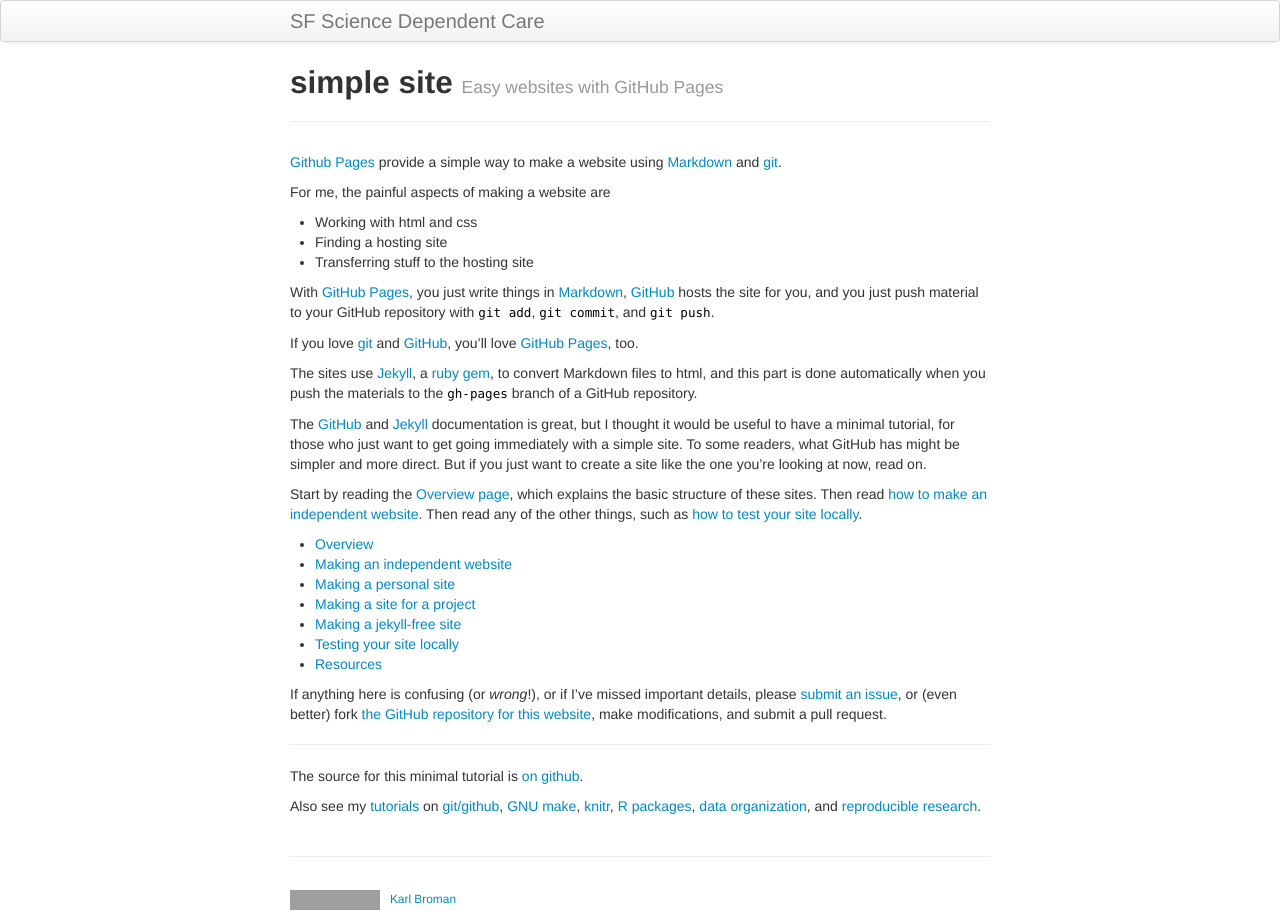
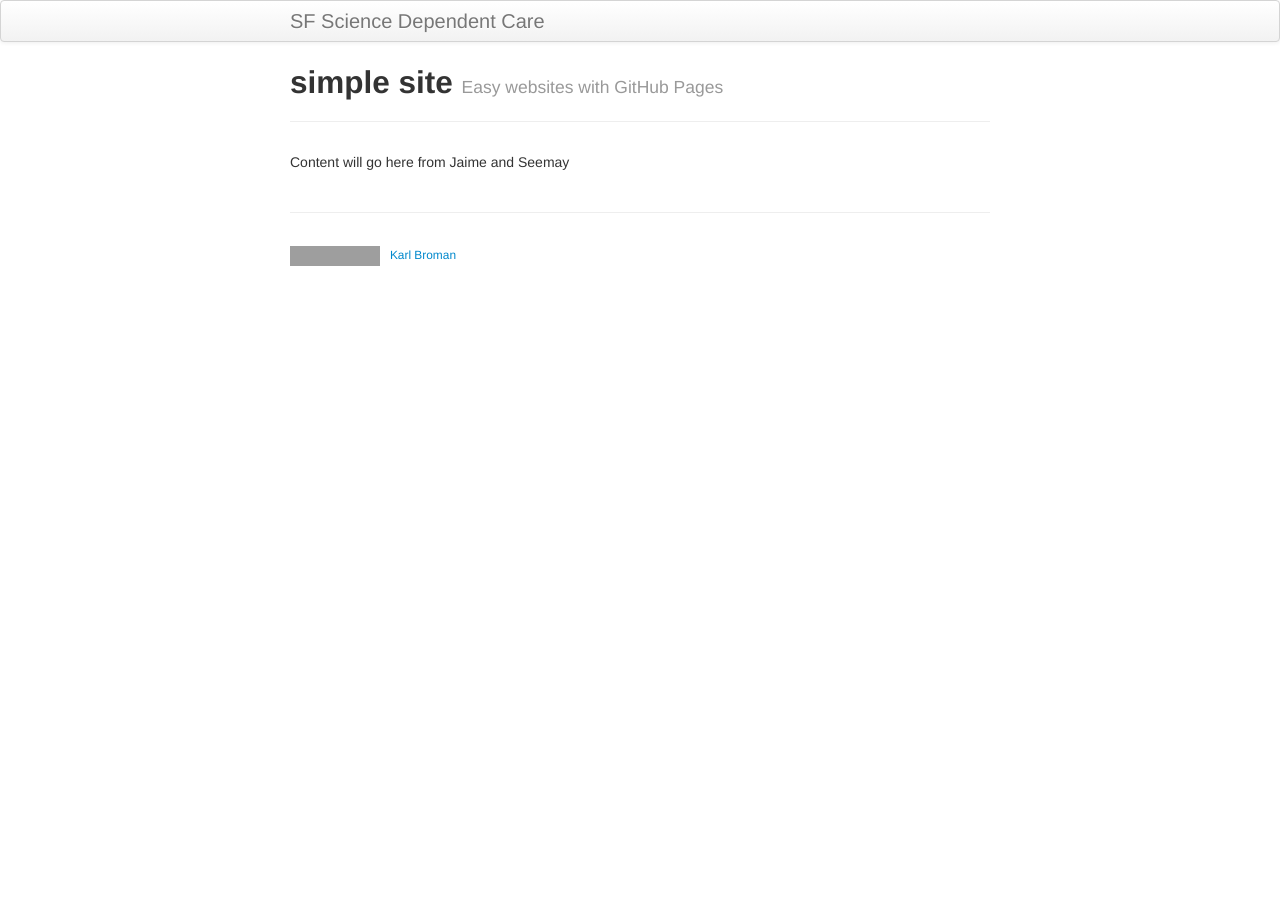
Before and after one commit to fraserlab/sci-dependentcare, a Jekyll site: the page built from index.md, in a window 1280 px wide. Built offline with Jekyll 4.4.1, drawn with Linux system fonts in a browser that asks for light colours; grey boxes are pictures that could not be loaded.

Commit message:
clear index

```diff
--- a/index.md
+++ b/index.md
@@ -5,68 +5,4 @@ tagline: Easy websites with GitHub Pages
 description: Minimal tutorial on making a simple website with GitHub Pages
 ---
 
-[Github Pages](https://pages.github.com) provide a simple way to make a
-website using
-[Markdown](https://daringfireball.net/projects/markdown/) and
-[git](https://git-scm.com).
-
-For me, the painful aspects of making a website are
-
-- Working with html and css
-- Finding a hosting site
-- Transferring stuff to the hosting site
-
-With [GitHub Pages](https://pages.github.com), you just write things in
-[Markdown](https://daringfireball.net/projects/markdown/),
-[GitHub](https://github.com) hosts the site for you, and you just push
-material to your GitHub repository with `git add`, `git commit`, and
-`git push`.
-
-If you love [git](https://git-scm.com/) and
-[GitHub](https://github.com), you'll love
-[GitHub Pages](https://pages.github.com), too.
-
-The sites use [Jekyll](https://jekyllrb.com/), a
-[ruby](https://www.ruby-lang.org/en/) [gem](https://rubygems.org/), to
-convert Markdown files to html, and this part is done
-automatically when you push the materials to the `gh-pages` branch
-of a GitHub repository.
-
-The [GitHub](https://pages.github.com) and
-[Jekyll](https://jekyllrb.com) documentation is great, but I thought it
-would be useful to have a minimal tutorial, for those who just want to
-get going immediately with a simple site. To some readers, what GitHub
-has might be simpler and more direct.  But if you just want to create
-a site like the one you're looking at now, read on.
-
-Start by reading the [Overview page](pages/overview.html), which
-explains the basic structure of these sites. Then read
-[how to make an independent website](pages/independent_site.html). Then
-read any of the other things, such as
-[how to test your site locally](pages/local_test.html).
-
-- [Overview](pages/overview.html)
-- [Making an independent website](pages/independent_site.html)
-- [Making a personal site](pages/user_site.html)
-- [Making a site for a project](pages/project_site.html)
-- [Making a jekyll-free site](pages/nojekyll.html)
-- [Testing your site locally](pages/local_test.html)
-- [Resources](pages/resources.html)
-
-If anything here is confusing (or _wrong_!), or if I've missed
-important details, please
-[submit an issue](https://github.com/kbroman/simple_site/issues), or (even
-better) fork [the GitHub repository for this website](https://github.com/kbroman/simple_site),
-make modifications, and submit a pull request.
-
----
-
-The source for this minimal tutorial is [on github](https://github.com/kbroman/simple_site).
-
-Also see my [tutorials](https://kbroman.org/pages/tutorials) on
-[git/github](https://kbroman.org/github_tutorial),
-[GNU make](https://kbroman.org/minimal_make),
-[knitr](https://kbroman.org/knitr_knutshell),
-[R packages](https://kbroman.org/pkg_primer),
-[data organization](https://kbroman.org/dataorg),
-and [reproducible research](https://kbroman.org/steps2rr).
+Content will go here from Jaime and Seemay
```
